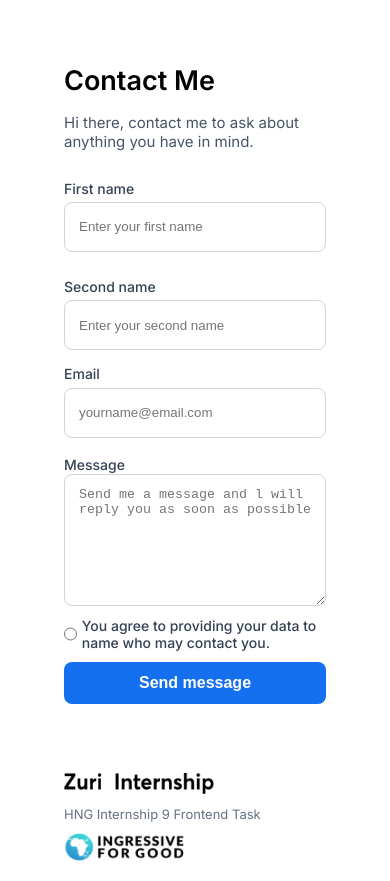
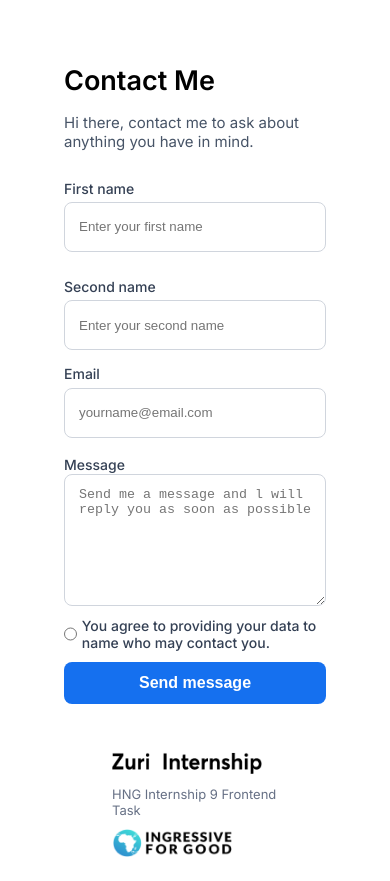
Before and after one commit to tebionyons/linktree-clone-stage-1, a React (Create React App) app: page /contact in a window 390 px wide. Built offline with nearby package versions, Linux system fonts and the light colour scheme.

Commit message:
Style footer for proper alignment

```diff
--- a/src/index.css
+++ b/src/index.css
@@ -377,8 +377,10 @@ body {
     width: 1rem;
   }
   .footer {
-    display: none;
-    margin-bottom: 0;
+    display: block;
+    margin-bottom: 1rem;
+    padding: 0 3rem;
+
   }
   .icon-links {
    display: flex;
```
